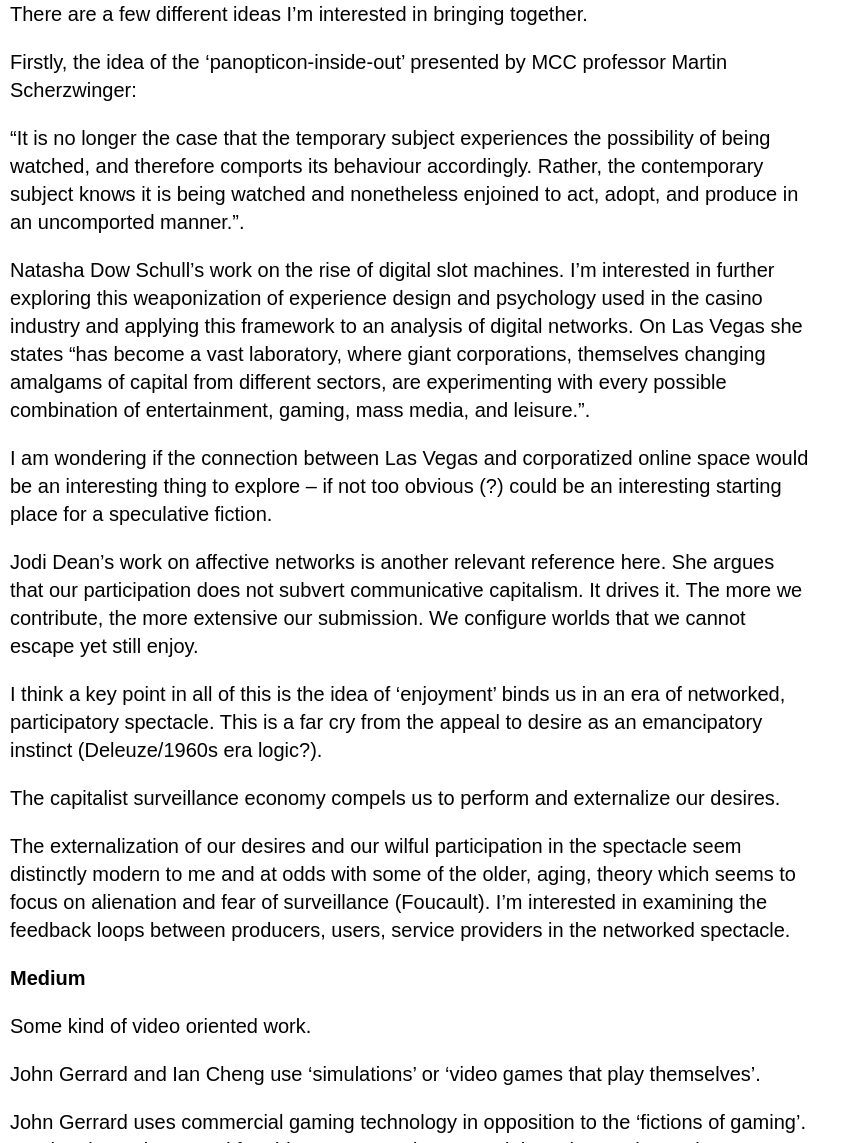
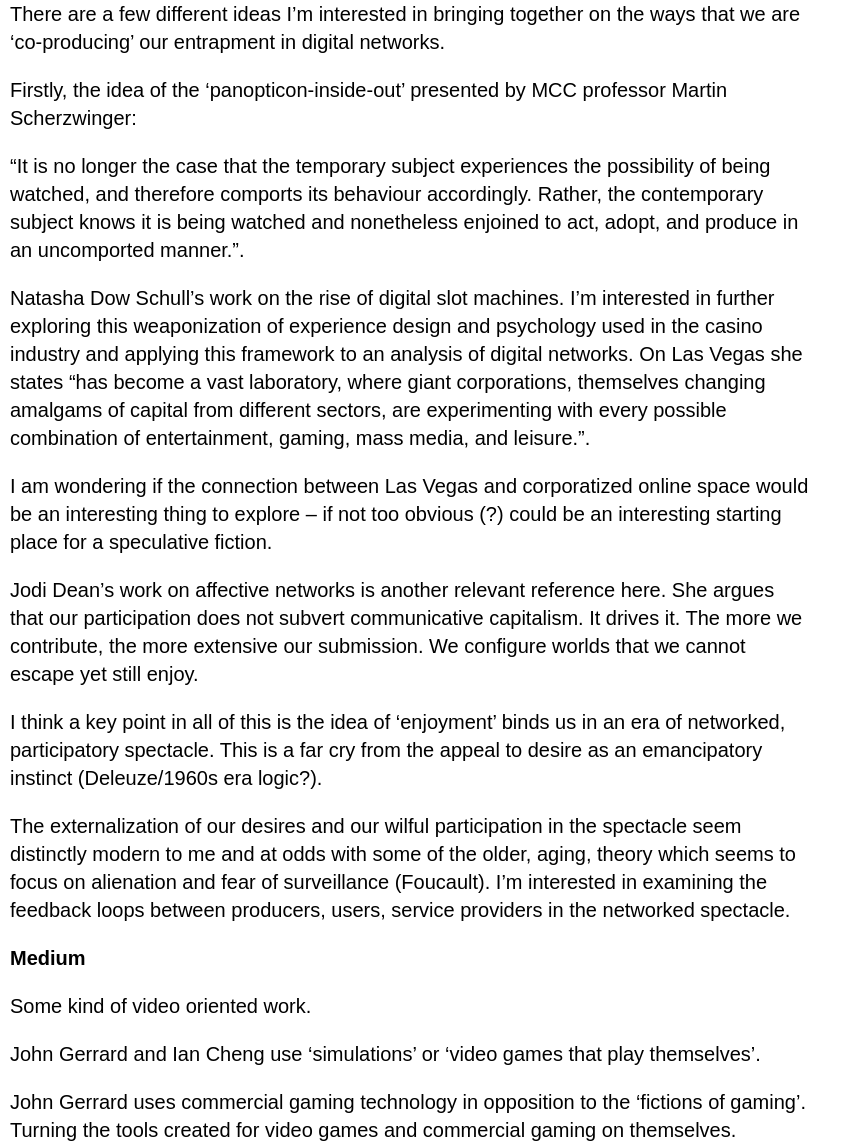
Before and after one commit to samhains/samhains.github.io, a Jekyll site: the page built from blog/_posts/temp/2018-10-14-entrapment-digital-desire.md, in a window 1280 px wide and 1400 px high, scrolled down 706 px. Shown: the part 257-1400 px from the top of the window, without its empty margins (0-861 px from the left). Built offline with Jekyll 4.4.1, drawn with Linux system fonts in a browser that asks for light colours; nearby versions of some CDN libraries.

Commit message:
adfsadfa

```diff
--- a/blog/_posts/temp/2018-10-14-entrapment-digital-desire.md
+++ b/blog/_posts/temp/2018-10-14-entrapment-digital-desire.md
@@ -11,7 +11,7 @@ categories: temp
 _TFW your searing critique of social media culture goes viral earning you thousands of additional followers_
 
 
-There are a few different ideas I'm interested in bringing together.
+There are a few different ideas I'm interested in bringing together on the ways that we are 'co-producing' our entrapment in digital networks.
 
 Firstly, the idea of the 'panopticon-inside-out' presented by MCC professor Martin Scherzwinger:
 
@@ -25,8 +25,6 @@ Jodi Dean's work on affective networks is another relevant reference here. She a
 
 
 I think a key point in all of this is the idea of 'enjoyment' binds us in an era of networked, participatory spectacle. This is a far cry from the appeal to desire as an emancipatory instinct (Deleuze/1960s era logic?).
-
-The capitalist surveillance economy compels us to perform and externalize our desires.
 
 The externalization of our desires and our wilful participation in the spectacle seem distinctly modern to me and at odds with some of the older, aging, theory which seems to focus on alienation and fear of surveillance (Foucault).  I'm interested in examining the feedback loops between producers, users, service providers in the networked spectacle.
 
```
